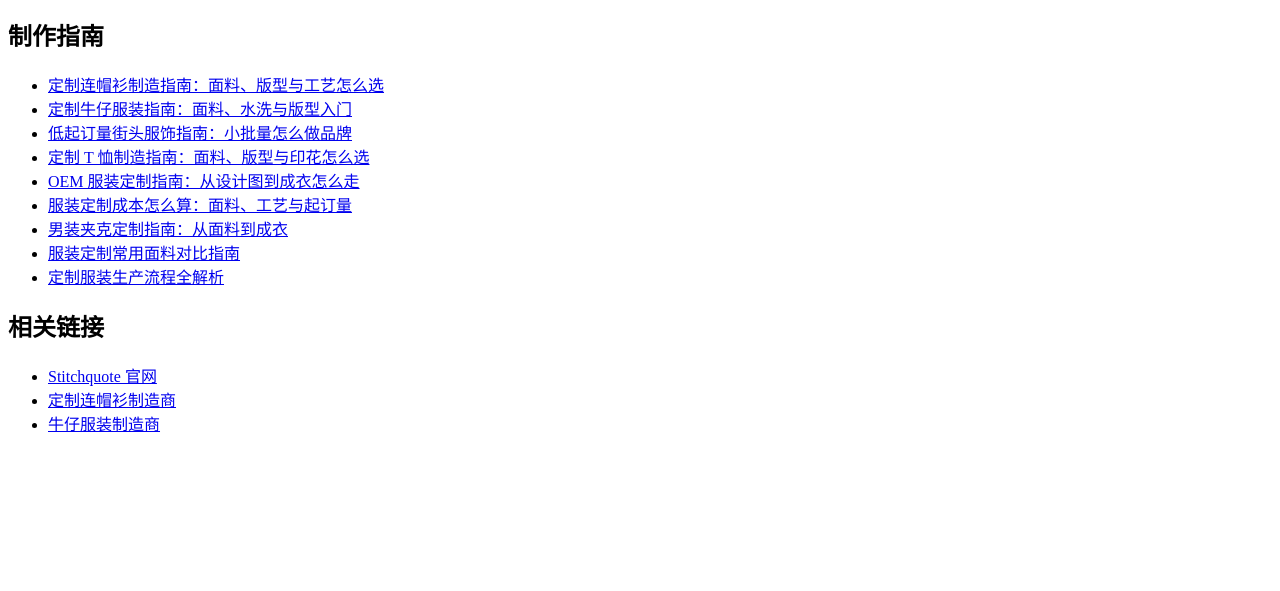
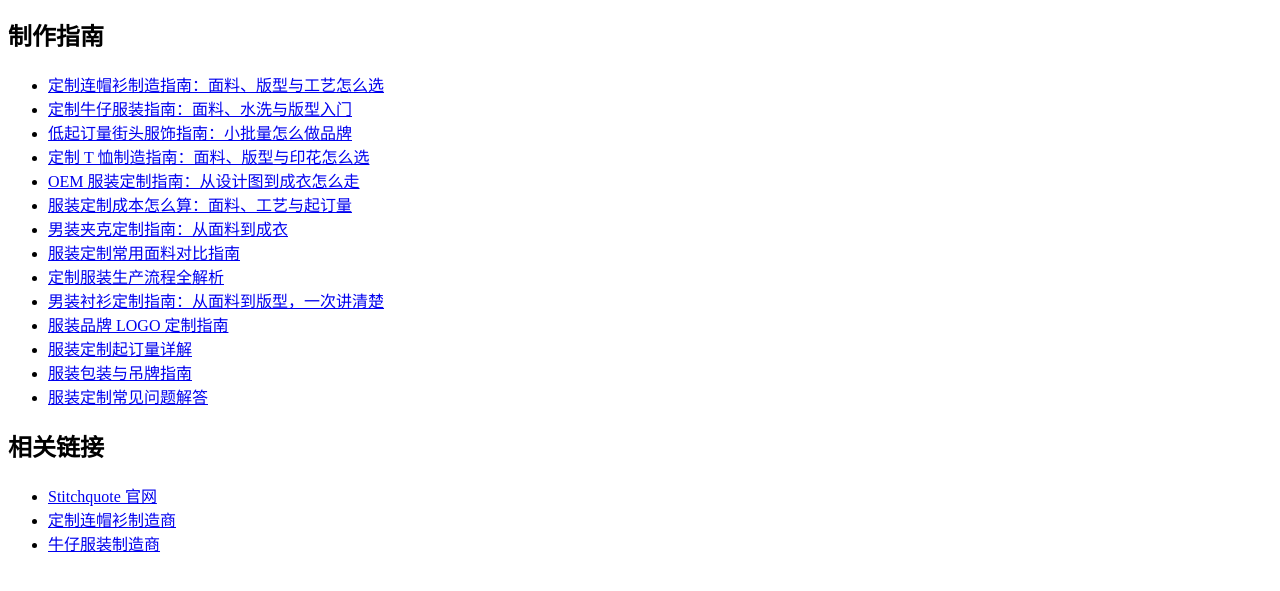
Before and after one commit to stitchquote/stitchquote, a plain HTML site: page index.html in a window 1280 px wide. Shown: the part 131-722 px from the top of the page. Drawn offline with Linux system fonts and the light colour scheme.

Commit message:
首页新增 5 篇指南链接

```diff
--- a/index.html
+++ b/index.html
@@ -18,6 +18,11 @@
 <li><a href="jacket-guide.html">男装夹克定制指南：从面料到成衣</a></li>
 <li><a href="fabric-guide.html">服装定制常用面料对比指南</a></li>
 <li><a href="production-guide.html">定制服装生产流程全解析</a></li>
+<li><a href="shirt-guide.html">男装衬衫定制指南：从面料到版型，一次讲清楚</a></li>
+<li><a href="logo-guide.html">服装品牌 LOGO 定制指南</a></li>
+<li><a href="moq-guide.html">服装定制起订量详解</a></li>
+<li><a href="packaging-guide.html">服装包装与吊牌指南</a></li>
+<li><a href="faq-guide.html">服装定制常见问题解答</a></li>
 </ul>
 <h2>相关链接</h2>
 <ul>
```
